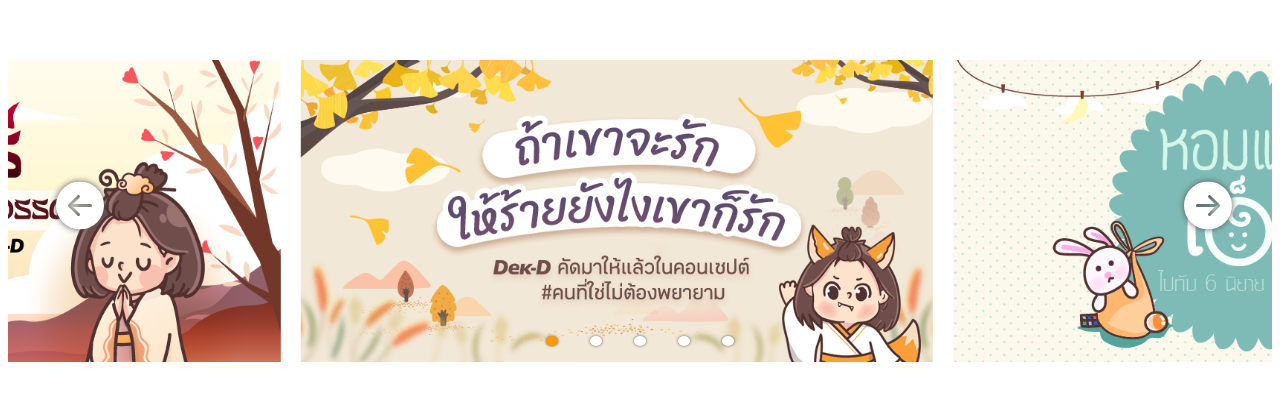
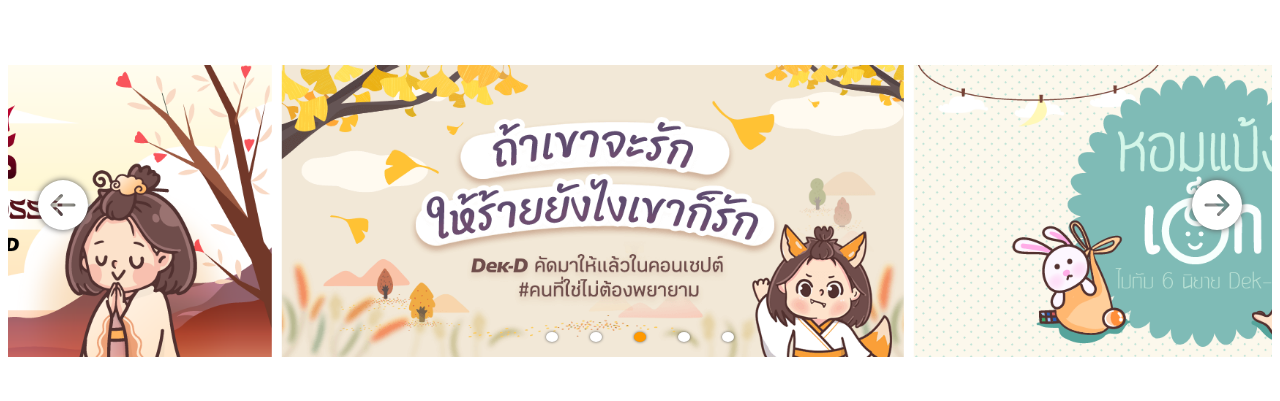
Before and after one commit to 6304062630202/update-dekD, a React (Create React App) app: page / in a window 1280 px wide. Shown: the part 197-598 px from the top of the page. Built offline with nearby package versions, Linux system fonts and the light colour scheme.

Commit message:
update code

```diff
--- a/src/App.jsx
+++ b/src/App.jsx
@@ -1,28 +1,12 @@
 import React from 'react';
 import Slider from "./Slider.jsx";
 
-import img1 from "./img/img1.png";
-import img2 from "./img/img2.png";
-import img3 from "./img/img3.png";
-import img4 from "./img/img4.png";
-import img5 from "./img/img5.png";
+function App() {
 
-
-
-function App() {
-  const slides = [
-    { image: img1 },
-    { image: img2 },
-    { image: img3 },
-    { image: img4 },
-    { image: img5 },
-  ];
   return (
     <div className="App">
       <Slider>
-        {slides.map((s, index) => (
-          <img src={s.image} alt={`Slide ${index}`} />
-        ))}
+
       </Slider>
     </div>
   );
--- a/src/Slider.css
+++ b/src/Slider.css
@@ -3,40 +3,46 @@
   display: flex;
   justify-content: center;
   align-items: center;
-  width: 100%;
   overflow: hidden;
-  max-height: 1200px;
 }
 
 .slider-container {
   display: flex;
-  transition: transform .4s ease;
-  transform: translateX(calc(-80%));
-  width: calc(100% + 20px);
+  transition: transform .50s ease-in;
+  transform: translateX(-80%);
+  margin-right: 20px;
+  position: relative;
+  flex: 1 0 100%;
+  flex-basis: 50%;
 }
 
-.slider-container.sliding {
+.slider-container img {
+  position: relative;
+  width: 50%;
+  height: 100%;
+  padding: 5px;
+}
+
+.slider-container.isSlide {
   transition: none;
 }
 
-.slider-container.sliding.next {
+.slider-container.isSlide.next {
   transform: translateX(0%)
 }
 
-.slider-container.sliding.prev {
-  transform: translateX(calc(2 * (-80%)))
+.slider-container.isSlide.prev {
+  transform: translateX(-80%)
 }
 
-.slider-slot {
-  flex: 1 0 100%;
-  flex-basis: 50%;
-  margin-right: 20px;
-}
-
-.slider-slot img {
+.slide {
   position: relative;
   width: 100%;
   height: 100%;
+}
+
+.slide.slide-hidden {
+  display: none;
 }
 
 .buttons-container {
@@ -51,32 +57,32 @@
 
 .button-container {
   filter: drop-shadow(0px 0px 3px #565656);
-  width: 5rem;
+  width: 50px;
   color: white;
-  font-size: 2rem;
+  font-size: 20px;
 }
 
 .left {
-  margin-left: 3rem;
-  font-size: 3rem;
+  margin-left: 30px;
+  font-size: 50px;
 }
 
 .right {
-  margin-right: 0.5rem;
-  font-size: 3rem;
+  margin-right: 30px;
+  font-size: 50px;
 }
 
 .dots {
   display: flex;
   position: absolute;
-  bottom: 1rem;
-  margin-top: 15rem;
+  bottom: 20px;
+  margin-top: 30px;
 }
 
 .dot {
   background-color: #ff9900;
-  height: 0.6rem;
-  width: 0.5rem;
+  height: 10px;
+  width: 8px;
   border-radius: 100%;
   border: none;
   outline: none;
@@ -86,6 +92,6 @@
 }
 
 
-.dot.dot-inactive {
+.dot.dot-event {
   background-color: #fff;
 }
--- a/src/Slider.jsx
+++ b/src/Slider.jsx
@@ -1,91 +1,104 @@
-import React, { useState } from 'react';
+import React, { useState, useEffect } from 'react';
 import { useSwipeable } from 'react-swipeable';
 import { BsArrowLeftCircleFill, BsArrowRightCircleFill } from "react-icons/bs";
 import "./Slider.css";
+import img1 from "./img/img1.png";
+import img2 from "./img/img2.png";
+import img3 from "./img/img3.png";
+import img4 from "./img/img4.png";
+import img5 from "./img/img5.png";
 
-const NEXT = 'next';
-const PREV = 'prev';
+const slides = [
+  { image: img1 },
+  { image: img2 },
+  { image: img3 },
+  { image: img4 },
+  { image: img5 },
+];
 
-const getOrder = (index, curSlile, numItems) => {
-  return index - curSlile < 0 ? numItems - Math.abs(index - curSlile) : index - curSlile;
-};
-
-const Slider = ( {children} ) => {
-  const numItems = React.Children.count(children);
-  const [ sliding, setSliding ] = useState(false);
-  const [ direction, setDirection ] = useState('');
-  const [ curSlile, setcurSlile ] = useState(0);
+const Slider = () => {
+  const [slideIndex, setSlideIndex] = useState(0);
+  const [isSlide, setIsSlide] = useState(false);
+  const [status, setStatus] = useState(''); //next,prev
 
   const slideNext = () => {
-    setSliding(true);
-    setDirection(NEXT);
-    setcurSlile(curSlile === numItems - 1 ? 0 : curSlile + 1);
+    let nextSlideIndex = slideIndex === slides.length - 1 ? 0 : slideIndex + 1 ;
+    setSlideIndex(nextSlideIndex);
+    setIsSlide(true);
+    setStatus('next');
 
     setTimeout(stopSliding, 50);
   };
 
   const slidePrev = () => {
-    setSliding(true);
-    setDirection(PREV);
-    setcurSlile(curSlile === 0 ? numItems - 1 : curSlile - 1);
+    let prevSlideIndex = slideIndex === 0 ? slides.length - 1 : slideIndex - 1 ;
+    setSlideIndex(prevSlideIndex);
+    setIsSlide(true);
+    setStatus('prev');
 
     setTimeout(stopSliding, 50);
   };
 
-  const stopSliding = () => setSliding(false)
+  const handleDotClick = (index) => {
+    setSlideIndex(index);
+  };
 
-  const slide = (direction) => {
-    if (direction === NEXT) {
-      slideNext()
-    } else {
-      slidePrev()
-    }
-  }
+  const stopSliding = () => setIsSlide(false)
 
   const handlers = useSwipeable({
-    onSwipedLeft: () => slide(NEXT),
-    onSwipedRight: () => slide(PREV),
-    swipeDuration: 0,
-    preventScrollOnSwipe: true,
+    onSwipedLeft: slideNext,
+    onSwipedRight: slidePrev,
+    preventDefaultTouchmoveEvent: true,
     trackMouse: true,
-    onSwiped: (eventData) => console.log("User Swiped!", eventData),
-    onSwiping: () => console.log('swiping'),
-    onSwipedUp: () => console.log('up'),
     touchEventOptions: { passive: true },
   });
 
-  console.log('handler: ', handlers)
+  const getGap = (index) => { //show many pictures
+    return index - slideIndex < 0 ? slides.length - Math.abs(index - slideIndex) : index - slideIndex;
+  };
+
+  useEffect(() => {  // auto slide
+    const interval = setInterval(() => {
+      slideNext();
+    }, 3000);
+    return () => clearInterval(interval);
+  }, [slideIndex]);
+
 
   return (
-    <div {...handlers} style={{ touchAction: 'pan-y' }}>
+    <div {...handlers}>
       <div className='container'>
-        <div className={`slider-container ${direction} ${sliding && 'sliding'}`}>
-          {React.Children.map(children, (child, index) => (
-            <div className='slider-slot' style={{ order: getOrder(index, curSlile, numItems)}}>
-              {child}
-            </div>
-          ))}
+        <div className={`slider-container ${status} ${isSlide && 'isSlide'}`}>
+            {slides.map((slide, index) => ( //check next,prev isSlide = false
+              <img
+                key={index}
+                src={slide.image}
+                alt={`Slide ${index+1}`}
+                className={`slide`}
+                style={{ gap: getGap(index) }}
+              />
+            ))}
         </div>
-        <div className="buttons-container">
-          <div className="button-container left">
-            <BsArrowLeftCircleFill onClick={() => slide(PREV)} />
+        <div className='buttons-container'>
+          <div className='button-container left'>
+            <BsArrowLeftCircleFill onClick={slidePrev} />
           </div>
-          <div className="button-container right">
-            <BsArrowRightCircleFill onClick={() => slide(NEXT)} />
+          <div className='button-container right'>
+            <BsArrowRightCircleFill onClick={slideNext} />
           </div>
         </div>
-        <div className="dots">
-          {React.Children.map(children, (_, idx) => (
+        <div className='dots'>
+          {slides.map((_, index) => (
             <button
-              key={idx}
-              className={curSlile === idx ? "dot" : "dot dot-inactive"}
-              onClick={() => setcurSlile(idx)}
-            ></button>
+              key={index}
+              className={`dot ${index === slideIndex ? "dot" : "dot dot-event"}`}
+              onClick={() => handleDotClick(index)}
+            />
           ))}
         </div>
       </div>
     </div>
-);
+  );
 };
 
 export default Slider;
```
